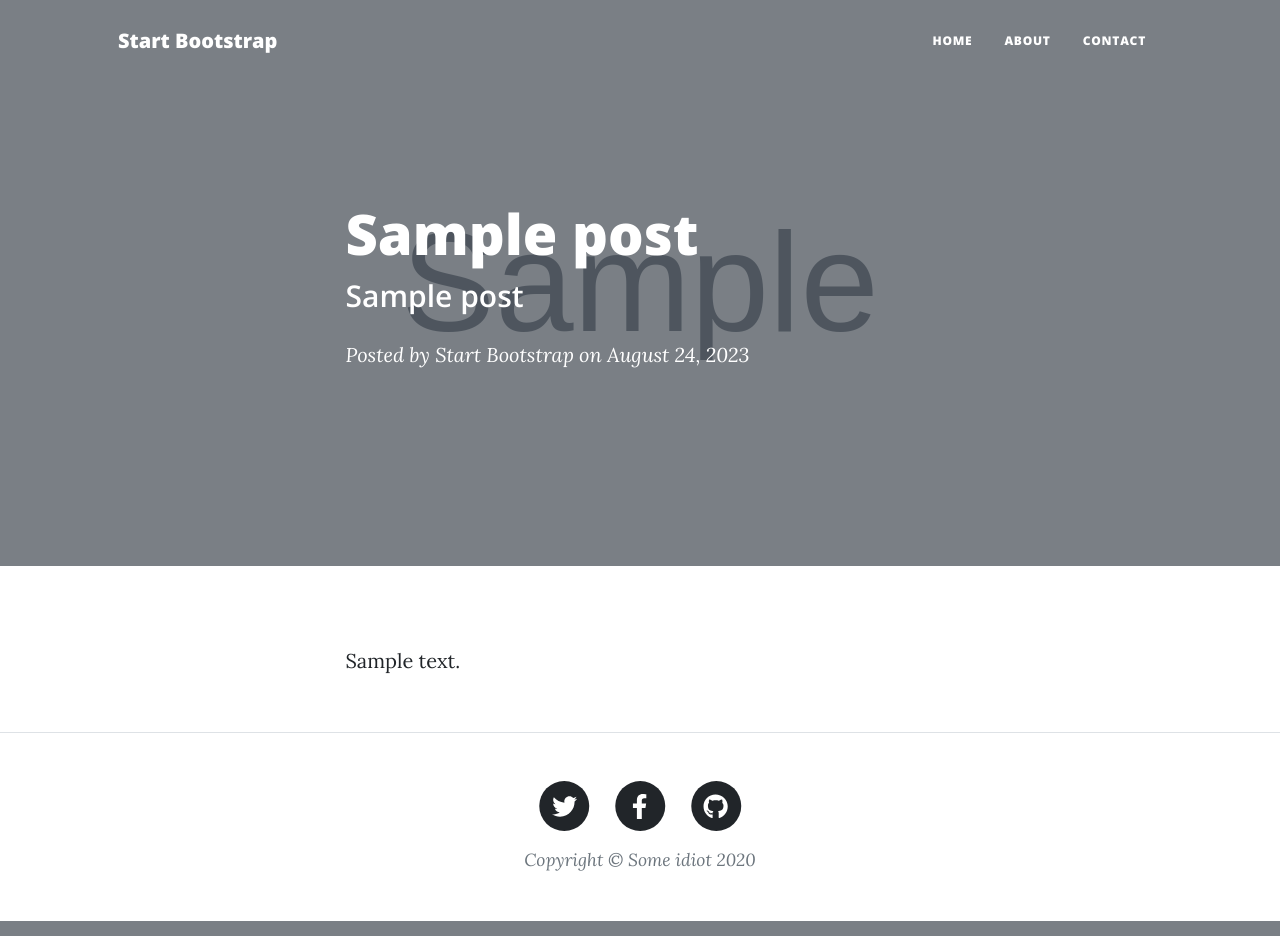
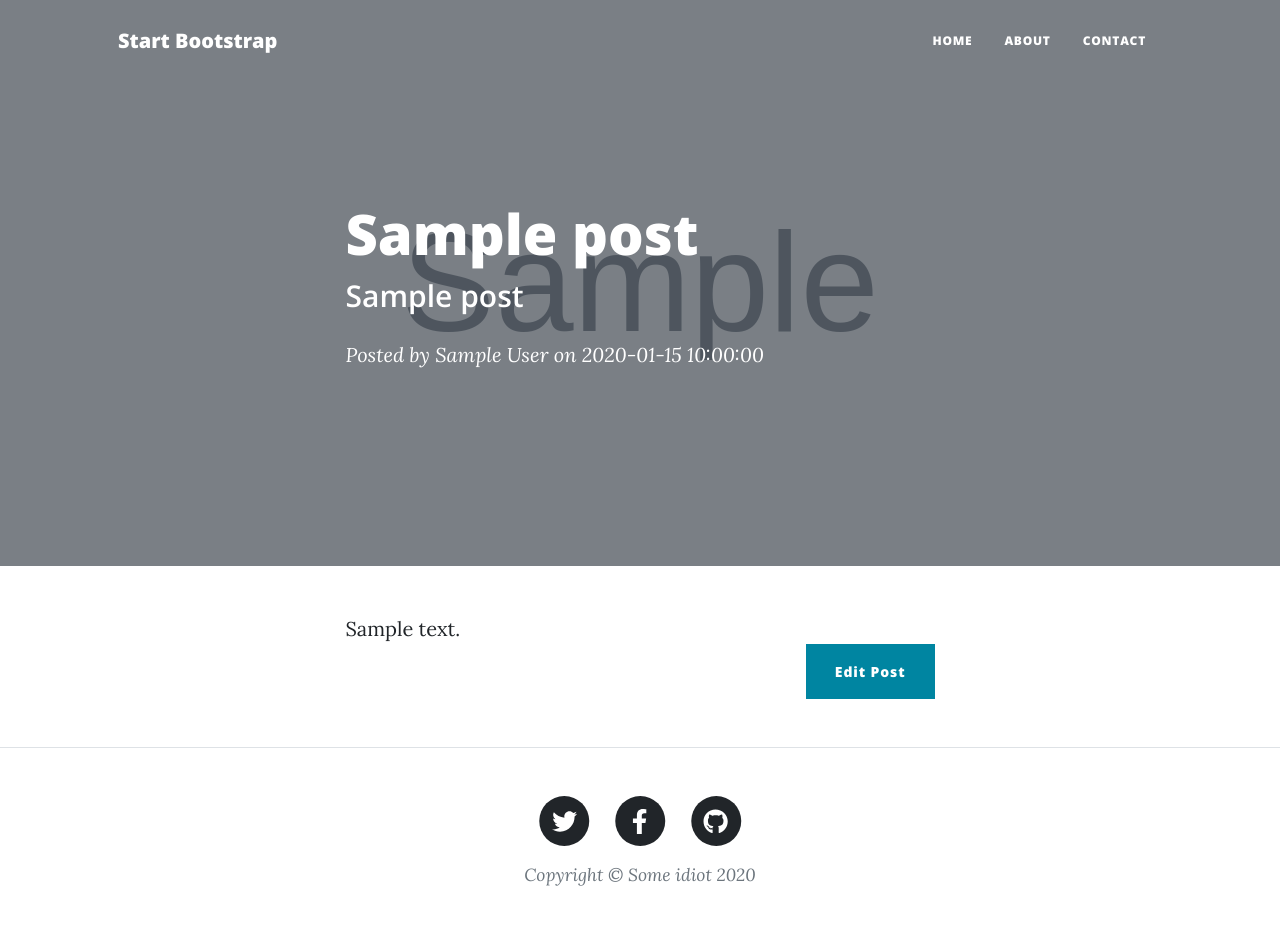
Before and after one commit to ArieKnoester/upgraded-flask-jinja-blog-exercise, a Flask app: template templates/post.html in a window 1280 px wide. Run offline with Flask 3, Linux system fonts and the light colour scheme; the template is opened without the code that fills it: most values are stand-ins (such as "Sample title", 1, 10 or a date in 2020); grey boxes marked "Sample" are stand-in pictures; some libraries are stand-ins or nearby versions.

Commit message:
Modified HTML's templating for database data. Added buttons.

```diff
--- a/templates/header.html
+++ b/templates/header.html
@@ -6,6 +6,9 @@
         <meta name="description" content="" />
         <meta name="author" content="" />
         <title>Clean Blog - Start Bootstrap Theme</title>
+        {% block styles %}
+        <!-- Load Bootstrap-Flask CSS here -->
+            {{ bootstrap.load_css() }}
             <link rel="icon" type="image/x-icon" href="{{ url_for('static', filename='/assets/favicon.ico')}}" />
             <!-- Font Awesome icons (free version)-->
             <script src="https://use.fontawesome.com/releases/v6.3.0/js/all.js" crossorigin="anonymous"></script>
@@ -14,6 +17,7 @@
             <link href="https://fonts.googleapis.com/css?family=Open+Sans:300italic,400italic,600italic,700italic,800italic,400,300,600,700,800" rel="stylesheet" type="text/css" />
             <!-- Core theme CSS (includes Bootstrap)-->
             <link href="{{ url_for('static', filename='/css/styles.css') }}" rel="stylesheet" />
+        {% endblock %}
     </head>
     <body>
         <!-- Navigation-->
--- a/templates/post.html
+++ b/templates/post.html
@@ -1,6 +1,6 @@
 {% include "header.html" %}
         <!-- Page Header-->
-        <header class="masthead" style="background-image: url({{ post.image_url }})">
+        <header class="masthead" style="background-image: url({{ post.img_url }})">
             <div class="container position-relative px-4 px-lg-5">
                 <div class="row gx-4 gx-lg-5 justify-content-center">
                     <div class="col-md-10 col-lg-8 col-xl-7">
@@ -9,8 +9,10 @@
                             <h2 class="subheading">{{ post.subtitle }}</h2>
                             <span class="meta">
                                 Posted by
-                                <a href="#!">Start Bootstrap</a>
-                                on August 24, 2023
+<!--                                <a href="#!">Start Bootstrap</a>-->
+<!--                                on August 24, 2023-->
+                                <a href="#">{{ post.author }}</a>
+                                on {{ post.date }}
                             </span>
                         </div>
                     </div>
@@ -22,7 +24,16 @@
             <div class="container px-4 px-lg-5">
                 <div class="row gx-4 gx-lg-5 justify-content-center">
                     <div class="col-md-10 col-lg-8 col-xl-7">
-                        <p>{{ post.body }}</p>
+<!--                        <p>{{ post.body }}</p>-->
+                        {{ post.body|safe }}
+                        <div class="d-flex justify-content-end mb-4">
+                          <!-- TODO: Editing posts-->
+                          <a
+                            class="btn btn-primary float-right"
+                            href="TODO: Add code to edit_post here"
+                            >Edit Post</a
+                          >
+                        </div>
                     </div>
                 </div>
             </div>
```
Also changed, not shown: templates/index.html (+16 -54 lines). Lines whose indentation alone changed are shown as unchanged.
